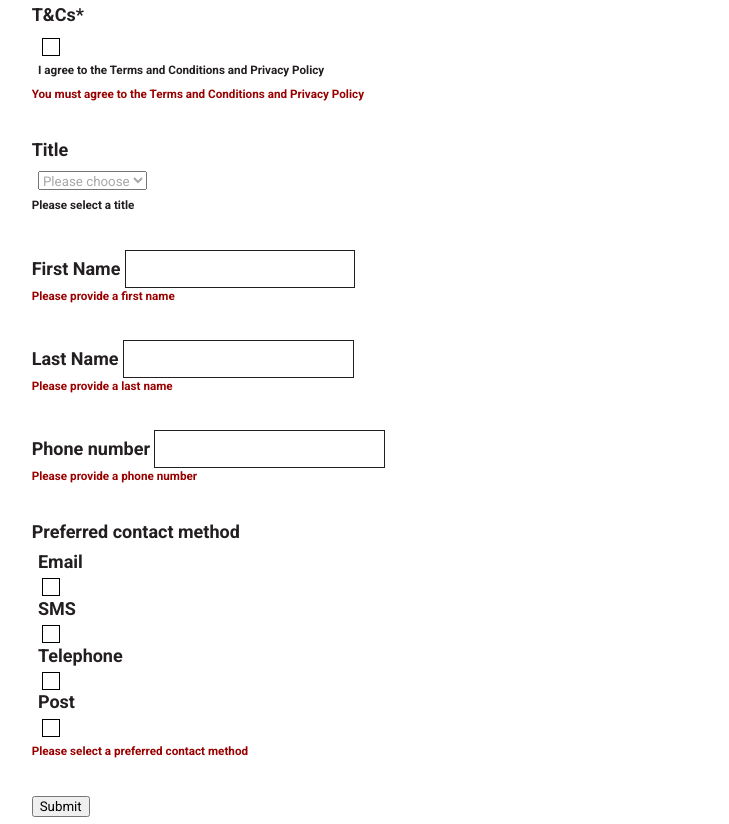
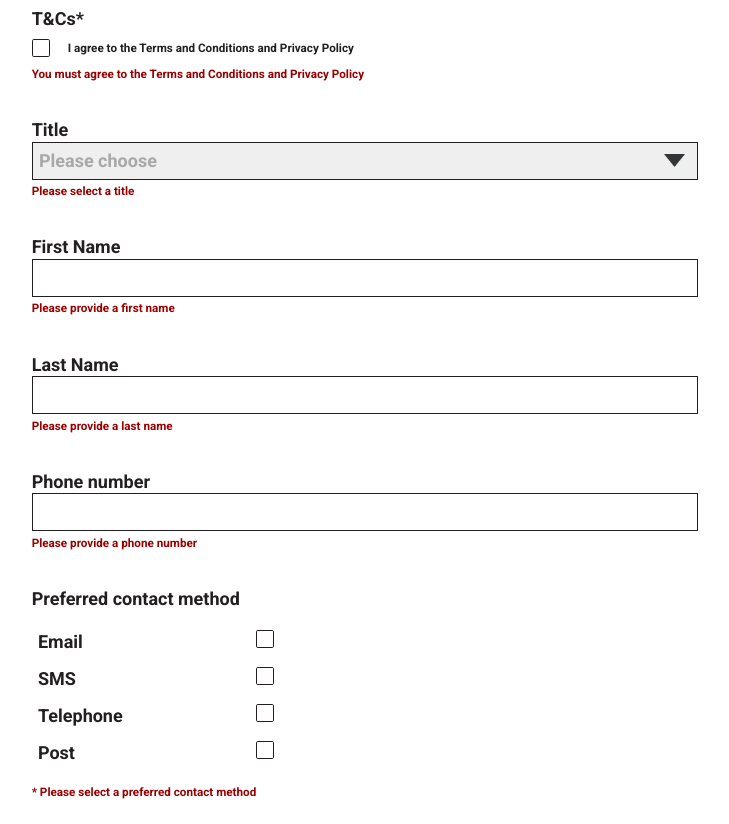
Before and after one commit to toob2/sass-interview-challenge, a website: page _solution/html/index.html in a window 1280 px wide. Shown: the part 856-1680 px from the top of the page, without its empty margins (275-1004 px from the left). Drawn offline with nearby package versions, Linux system fonts and the light colour scheme.

Commit message:
mobile view done

```diff
--- a/_solution/html/index.html
+++ b/_solution/html/index.html
@@ -100,7 +100,7 @@
                      <label for="styled-checkbox" id="checkbox-label"></label>
                   </div>
 
-                  <label class="text-smaller inline-only" for="termsAndConditions">I agree to the <strong><a href="#">Terms and Conditions</a></strong> and <strong><a href="#">Privacy Policy</a></strong></label>
+                  <label class="text-smaller inline-only" for="termsAndConditions" id="checkbox-label">I agree to the <strong><a href="#">Terms and Conditions</a></strong> and <strong><a href="#">Privacy Policy</a></strong></label>
 					</div>
 					<div class="validation-msg-error err-termsAndConditions text-smaller text-smaller--red">You must agree to the Terms and Conditions and Privacy Policy</div>
 				</div>
@@ -109,7 +109,7 @@
 					<div class="select-wrapper">
 						<label class="left-side form__text" for="title">Title</label>
 						<div class="select-inner-wrapper right-side no-border">
-							<select class="titles-list" id="title" name="title" type="text" autocomplete="off">
+							<select class="select titles-list u-margin-bottom-xs" id="title" name="title" type="text" autocomplete="off">
 								<option value="">Please choose</option>
 								<option value="Mr.">Mr.</option>
 								<option value="Mrs.">Mrs.</option>
@@ -120,70 +120,62 @@
 								<option value="Rev.">Rev.</option>
 								<option value="Lady.">Lady.</option>
 								<option value="Sir.">Sir.</option>
-							</select>
+                     </select>
 						</div>
 					</div>
-					<div class="validation-msg-error err-title text-smaller">Please select a title</div>
+					<div class="validation-msg-error err-title text-smaller text-smaller--red">Please select a title</div>
 				</div>
 
 				<div class="field-wrapper u-margin-bottom-medium">
-					<label class="left-side form__text" for="firstName">First Name</label>
-					<input class="right-side" id="firstName" name="firstName" type="text" value="" autocomplete="given-name" />
+					<label class="left-side form__text col-12" for="firstName">First Name</label>
+					<input class="right-side col-12 u-margin-bottom-xs" id="firstName" name="firstName" type="text" value="" autocomplete="given-name" />
 					<div class="validation-msg-error err-telephone text-smaller text-smaller--red">Please provide a first name</div>
 				</div>
 
 				<div class="field-wrapper u-margin-bottom-medium">
-					<label class="left-side form__text" for="lastName">Last Name</label>
-					<input class="right-side" id="lastName" name="lastName" type="text" value="" autocomplete="family-name" />
+					<label class="left-side form__text col-12" for="lastName">Last Name</label>
+					<input class="right-side col-12 u-margin-bottom-xs" id="lastName" name="lastName" type="text" value="" autocomplete="family-name" />
 					<div class="validation-msg-error err-lastName text-smaller text-smaller--red">Please provide a last name</div>
 				</div>
 
 				<div class="field-wrapper u-margin-bottom-medium">
-					<label class="left-side form__text" for="busPhone">Phone number</label>
-					<input class="right-side" id="busPhone" name="busPhone" type="number" value="" autocomplete="tel-national" />
+					<label class="left-side form__text col-12" for="busPhone">Phone number</label>
+					<input class="right-side col-12 u-margin-bottom-xs" id="busPhone" name="busPhone" type="number" value="" autocomplete="tel-national" />
 					<div class="validation-msg-error err-busPhone text-smaller text-smaller--red">Please provide a phone number</div>
 				</div>
 
 				<div class="field-group u-margin-bottom-medium">
-					<div class="field-group-label left-side">
+					<div class="field-group-label left-side u-margin-bottom-small">
 						<label class="form__text">Preferred contact method</label>
 					</div>
 
 					<div class="right-side no-border">
-						<div class="field-wrapper checkbox-wrapper">
-							<label for="emailSubscribe" class="form__text">Email</label>
-							<div class="checkbox-inner-wrapper">
+						<div class="field-wrapper checkbox-wrapper u-margin-bottom-small">
+							<label for="emailSubscribe" class="form__text col-4">Email</label>
 								<input id="emailSubscribe" name="emailSubscribe" type="checkbox" value="" autocomplete="off" />
 								<div class="styled-checkbox"></div>
-							</div>
 						</div>
 
-						<div class="field-wrapper checkbox-wrapper">
-							<label for="smsSubscribe" class="form__text">SMS</label>
-							<div class="checkbox-inner-wrapper">
+						<div class="field-wrapper checkbox-wrapper u-margin-bottom-small">
+							<label for="smsSubscribe" class="form__text col-4">SMS</label>
 								<input id="smsSubscribe" name="smsSubscribe" type="checkbox" value="" autocomplete="off" />
 								<div class="styled-checkbox"></div>
-							</div>
 						</div>
 
-						<div class="field-wrapper checkbox-wrapper">
-							<label for="telephoneSubscribe" class="form__text">Telephone</label>
-							<div class="checkbox-inner-wrapper">
+						<div class="field-wrapper checkbox-wrapper u-margin-bottom-small">
+							<label for="telephoneSubscribe" class="form__text col-4">Telephone</label>
 								<input id="telephoneSubscribe" name="telephoneSubscribe" type="checkbox" value="" autocomplete="off" />
 								<div class="styled-checkbox"></div>
-							</div>
 						</div>
 
-						<div class="field-wrapper checkbox-wrapper">
-							<label for="postSubscribe" class="form__text">Post</label>
-							<div class="checkbox-inner-wrapper">
+						<div class="field-wrapper checkbox-wrapper u-margin-bottom-small">
+							<label for="postSubscribe" class="form__text col-4">Post</label>
 								<input id="postSubscribe" name="postSubscribe" type="checkbox" value="" autocomplete="off" />
 								<div class="styled-checkbox"></div>
-							</div>
 						</div>
 					</div>
 
-					<div class="validation-msg-error err-postSubscribe err-telephoneSubscribe err-smsSubscribe err-emailSubscribe text-smaller text-smaller--red">Please select a preferred contact method</div>
+					<div class="validation-msg-error err-postSubscribe err-telephoneSubscribe err-smsSubscribe err-emailSubscribe text-smaller text-smaller--red"> * Please select a preferred contact method</div>
 				</div>
 
 				<div class="field-wrapper submit-wrapper u-margin-bottom-medium">
@@ -192,13 +184,13 @@
 			</form>
 			<!-- Eloqua form END -->
 
-			<p class="text-smaller warn u-margin-bottom-small"><strong><sup>&ast;</sup> Fields marked with an asterisk must be completed.</strong></p>
+			<p class="text-smaller text-smaller--red u-margin-bottom-small"><strong><sup>&ast;</sup> Fields marked with an asterisk must be completed.</strong></p>
 			<p class="text-smaller u-margin-bottom-small"><strong>We take your privacy seriously</strong></p>
 			<p class="text-smaller u-margin-bottom-small">We only use your personal information to administer your account and to provide information about the products and services you have requested.</p>
 			<p class="text-smaller u-margin-bottom-small">We will contact you via telephone and email in relation to this enquiry. In addition, we will send you special offers, news and product information from us, our brands, and other partners from time to time by email, SMS and telephone call.</p>
 			<p class="text-smaller u-margin-bottom-small">We never share your details with other third parties and you can opt-out at any time.</p>
 			<p class="text-smaller u-margin-bottom-small">You can manage your preferences <strong><a href="#">here</a></strong> or unsubscribe at any time by clicking the link at the bottom of our promotional emails.</p>
-			<p class="text-smaller u-margin-bottom-small">This request is made by us, and we're based in Europe.<br/> View our full privacy policy <strong><a href="#">here</a></strong>.</p>
+			<p class="text-smaller u-margin-bottom-big">This request is made by us, and we're based in Europe.<br/> View our full privacy policy <strong><a href="#">here</a></strong>.</p>
 		</div>
 	</section>
 
@@ -206,9 +198,11 @@
 		<div class="container">
 			<div class="col-12">
 				<div class="double-divider"></div>
-			</div>
+         </div>
+         <hr class="hr u-margin-bottom-xs">
+         <hr class="hr hr--thick u-margin-bottom-medium">
 		</div>
-	</footer>
+   </footer>
 
 	<script src="../scripts/output/site.js"></script>
 </body>
--- /dev/null
+++ b/_solution/styles/scss/_form.scss
@@ -0,0 +1,84 @@
+#checkbox-wrapper {
+   padding-left: 0;
+   display: flex;
+   align-items: baseline;
+}
+
+input[type=checkbox] {
+   visibility: hidden;
+   position: relative;
+   height: 1rem;
+   width: 1rem;
+   margin: 0;
+      &::before {
+         visibility: visible;
+         content: '';
+         position: absolute;
+         top: 0;
+         left: 0;
+         width: 1rem;
+         height: 1rem;
+         border: 0.08rem solid $colBaseText;
+         border-radius: 0.1rem;
+         background-color: white;
+      }
+      &:checked:after {
+         visibility: visible;
+         content: '';
+         position: absolute;
+         top: 50%;
+         left: 50%;
+         width: 0.55rem;
+         height: 0.35rem;
+         border: 0.12rem solid $colBaseText;
+         border-right: none;
+         border-top: none;
+         background-color: white;
+         transform: translate(-50%, -50%) rotate(-45deg);
+      }
+}
+
+#checkbox-label {
+   margin-left: 0.5rem;
+}
+
+#checkbox-wrapper {
+   display: flex;
+   align-items: center;
+}
+
+.select-inner-wrapper {
+   width: 100%;
+   padding: 0;
+   position: relative;
+}
+
+.select {
+   width: 100%;
+   font-size: 1rem;
+   line-height: 1.3rem;
+   font-weight: bold;
+   border: 0.05rem solid $colBaseText;
+   padding: 0.35rem;
+   appearance: none;
+   -webkit-appearance: none;
+   background-image: url(../../images/dropdown-icon.png);
+   background-repeat: no-repeat;
+   background-size: 1.15rem;
+   background-position: 98% 50%;
+      &:focus {
+         background-color: $colPh;
+         color: $colBaseText;
+      }
+}
+
+.submit-button {
+   padding: 1.25rem 2rem;
+   background-color: $accentColor;
+   color: #fff;
+   font-size: 1.2rem;
+   text-transform: uppercase;
+   font-weight: bold;
+   letter-spacing: 0.1rem;
+   border: none;
+}
--- /dev/null
+++ b/_solution/styles/scss/_mixin.scss
@@ -0,0 +1,3 @@
+@mixin abc {
+   font-style: italic;
+}
--- a/_solution/styles/scss/typography.scss
+++ b/_solution/styles/scss/_typography.scss
@@ -61,10 +61,10 @@ textarea {
 }
 
 .right-side {
+   padding: 0.35rem;
    font-size: 1rem;
    line-height: 1.3rem;
    font-weight: bold;
-   padding: 0.35rem;
    border: 0.05rem solid $colBaseText;
       &:focus {
          background-color: $colPh;
@@ -77,7 +77,7 @@ textarea {
    font-weight: bold;
       &--red {
          color: $warnColor;
-      }
+   }
 }
 
 a {
--- a/_solution/styles/scss/utilities.scss
+++ b/_solution/styles/scss/_utilities.scss
@@ -5,7 +5,7 @@
    margin: 0 auto;
    background-color: $colBaseText;
       &--thick {
-         height: 0.25rem;
+         height: 0.35rem;
          align-self: center;
       }
       &--short {
@@ -20,13 +20,10 @@
          height: 0.5rem;
          background-color: $accentColor;
       }
-
-
-
 }
 
 .u-margin-bottom-big {
-   margin-bottom: 4rem;
+   margin-bottom: 3rem;
  }
 
  .u-margin-bottom-medium {
@@ -38,7 +35,7 @@
  }
 
  .u-margin-bottom-xs {
-   margin-bottom: 0.15rem;
+   margin-bottom: 0.2rem;
  }
 
  .no-border {
--- a/_solution/styles/scss/site.scss
+++ b/_solution/styles/scss/site.scss
@@ -5,3 +5,4 @@
 @import "utilities";
 @import "products";
 @import "form";
+@import "mixin";
```
Also changed, not shown: _solution/styles/scss/form.scss (deleted, +0 -30 lines), _solution/styles/output/site.css, _solution/styles/scss/_header.scss (renamed from _solution/styles/scss/header.scss), _solution/styles/scss/_products.scss (renamed from _solution/styles/scss/products.scss), _solution/styles/scss/_variables.scss (renamed from _solution/styles/scss/variables.scss).
